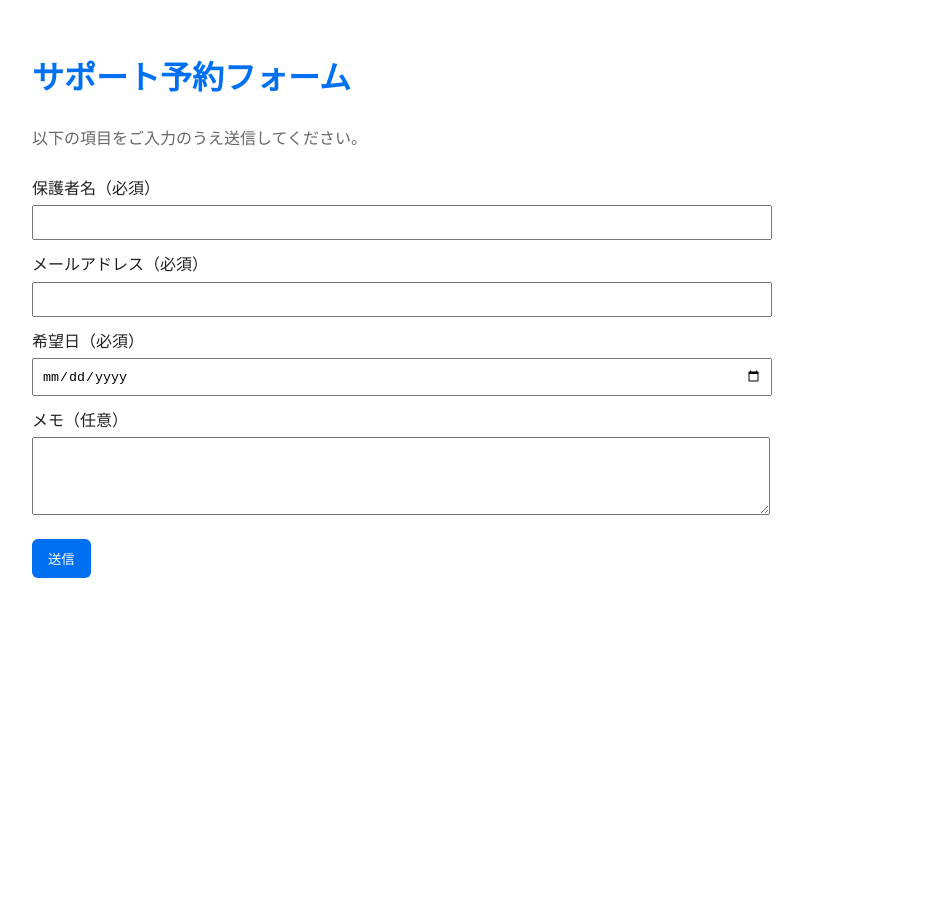
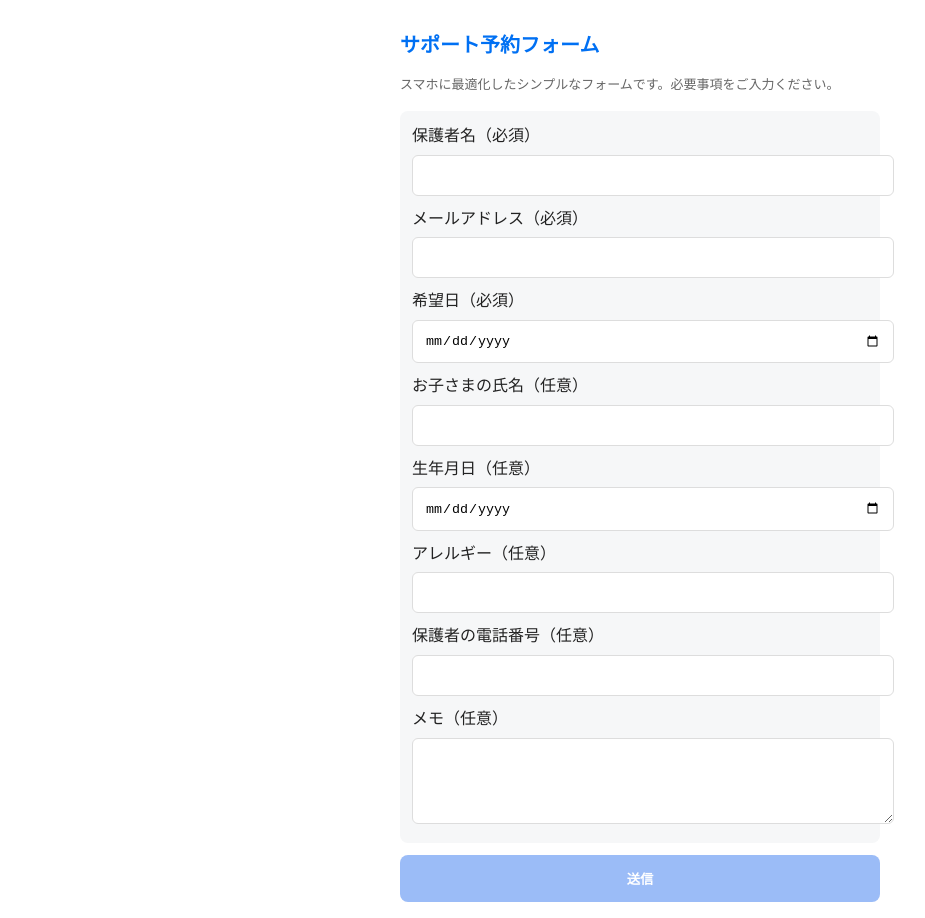
Before and after one commit to le-watanabe-y/support-you-yoro-reservation-clean, a Next.js app: page / in a window 1280 px wide. Shown: the whole page, without its empty margins (0-925 px from the left). Before the commit the page ends 800 px from the top, so only its background shows below. Built offline with nearby package versions, Linux system fonts and the light colour scheme.

Commit message:
Update page.tsx

```diff
--- a/app/page.tsx
+++ b/app/page.tsx
@@ -1,11 +1,15 @@
 "use client";
-import { useState } from "react";
+import { useEffect, useState } from "react";
 
 type FormState = {
   guardianName: string;
   email: string;
   preferredDate: string; // YYYY-MM-DD
   notes: string;
+  childName?: string;
+  childBirthdate?: string; // YYYY-MM-DD
+  childAllergy?: string;
+  guardianPhone?: string;
 };
 
 export default function Home() {
@@ -15,10 +19,30 @@ export default function Home() {
     preferredDate: "",
     notes: "",
   });
-  const [status, setStatus] = useState<"idle" | "saving" | "done" | "error">(
-    "idle"
-  );
+  const [status, setStatus] = useState<"idle" | "saving" | "done" | "error">("idle");
   const [message, setMessage] = useState<string>("");
+
+  // 定員情報
+  const [remaining, setRemaining] = useState<number | null>(null);
+  const [capacity, setCapacity] = useState<number | null>(null);
+  const [loadingCap, setLoadingCap] = useState(false);
+
+  useEffect(() => {
+    const load = async () => {
+      setRemaining(null);
+      setCapacity(null);
+      if (!form.preferredDate) return;
+      setLoadingCap(true);
+      const res = await fetch(`/api/capacity?date=${form.preferredDate}`, { cache: "no-store" });
+      const json = await res.json();
+      if (json?.ok) {
+        setCapacity(json.capacity);
+        setRemaining(json.remaining);
+      }
+      setLoadingCap(false);
+    };
+    load();
+  }, [form.preferredDate]);
 
   async function onSubmit(e: React.FormEvent) {
     e.preventDefault();
@@ -37,90 +61,132 @@ export default function Home() {
       setStatus("done");
       setMessage(`送信しました。受付番号: ${json.id ?? "—"}`);
       setForm({ guardianName: "", email: "", preferredDate: "", notes: "" });
+      setRemaining(null);
+      setCapacity(null);
     } catch (err: any) {
       setStatus("error");
       setMessage(err?.message ?? "送信に失敗しました");
     }
   }
 
+  const canSubmit =
+    form.guardianName && form.email && form.preferredDate && (remaining ?? 1) > 0 && status !== "saving";
+
   return (
-    <main style={{ padding: "2rem", fontFamily: "sans-serif", maxWidth: 720 }}>
-      <h1>サポート予約フォーム</h1>
-      <p style={{ color: "#666" }}>以下の項目をご入力のうえ送信してください。</p>
+    <main style={{ padding: "16px", maxWidth: 480, margin: "0 auto", fontFamily: "system-ui, sans-serif" }}>
+      <h1 style={{ fontSize: 20, marginBottom: 8 }}>サポート予約フォーム</h1>
+      <p style={{ color: "#666", fontSize: 13, marginBottom: 16 }}>
+        スマホに最適化したシンプルなフォームです。必要事項をご入力ください。
+      </p>
 
-      <form onSubmit={onSubmit} style={{ marginTop: "1.5rem" }}>
-        <label style={{ display: "block", marginBottom: 12 }}>
+      <form onSubmit={onSubmit} style={{ display: "grid", gap: 12 }}>
+        <section style={{ background: "#f6f7f8", padding: 12, borderRadius: 8 }}>
+          <label style={{ display: "block", marginBottom: 10 }}>
             保護者名（必須）
             <input
               required
               value={form.guardianName}
-            onChange={(e) =>
-              setForm((f) => ({ ...f, guardianName: e.target.value }))
-            }
-            style={{ width: "100%", padding: 8, marginTop: 4 }}
+              onChange={(e) => setForm((f) => ({ ...f, guardianName: e.target.value }))}
+              style={{ width: "100%", padding: 12, marginTop: 6, borderRadius: 6, border: "1px solid #ddd" }}
             />
           </label>
 
-        <label style={{ display: "block", marginBottom: 12 }}>
+          <label style={{ display: "block", marginBottom: 10 }}>
             メールアドレス（必須）
             <input
               type="email"
               required
               value={form.email}
-            onChange={(e) =>
-              setForm((f) => ({ ...f, email: e.target.value }))
-            }
-            style={{ width: "100%", padding: 8, marginTop: 4 }}
+              onChange={(e) => setForm((f) => ({ ...f, email: e.target.value }))}
+              style={{ width: "100%", padding: 12, marginTop: 6, borderRadius: 6, border: "1px solid #ddd" }}
             />
           </label>
 
-        <label style={{ display: "block", marginBottom: 12 }}>
+          <label style={{ display: "block", marginBottom: 10 }}>
             希望日（必須）
             <input
               type="date"
               required
               value={form.preferredDate}
-            onChange={(e) =>
-              setForm((f) => ({ ...f, preferredDate: e.target.value }))
-            }
-            style={{ width: "100%", padding: 8, marginTop: 4 }}
+              onChange={(e) => setForm((f) => ({ ...f, preferredDate: e.target.value }))}
+              style={{ width: "100%", padding: 12, marginTop: 6, borderRadius: 6, border: "1px solid #ddd" }}
+            />
+            <div style={{ marginTop: 6, fontSize: 12, color: "#555" }}>
+              {loadingCap && "残枠を確認中…"}
+              {!loadingCap && remaining !== null && capacity !== null && (
+                <span>
+                  {remaining > 0 ? `残り ${remaining} 枠（定員 ${capacity}）` : "満席です"}
+                </span>
+              )}
+            </div>
+          </label>
+
+          <label style={{ display: "block", marginBottom: 10 }}>
+            お子さまの氏名（任意）
+            <input
+              value={form.childName ?? ""}
+              onChange={(e) => setForm((f) => ({ ...f, childName: e.target.value }))}
+              style={{ width: "100%", padding: 12, marginTop: 6, borderRadius: 6, border: "1px solid #ddd" }}
             />
           </label>
 
-        <label style={{ display: "block", marginBottom: 16 }}>
+          <label style={{ display: "block", marginBottom: 10 }}>
+            生年月日（任意）
+            <input
+              type="date"
+              value={form.childBirthdate ?? ""}
+              onChange={(e) => setForm((f) => ({ ...f, childBirthdate: e.target.value }))}
+              style={{ width: "100%", padding: 12, marginTop: 6, borderRadius: 6, border: "1px solid #ddd" }}
+            />
+          </label>
+
+          <label style={{ display: "block", marginBottom: 10 }}>
+            アレルギー（任意）
+            <input
+              value={form.childAllergy ?? ""}
+              onChange={(e) => setForm((f) => ({ ...f, childAllergy: e.target.value }))}
+              style={{ width: "100%", padding: 12, marginTop: 6, borderRadius: 6, border: "1px solid #ddd" }}
+            />
+          </label>
+
+          <label style={{ display: "block", marginBottom: 10 }}>
+            保護者の電話番号（任意）
+            <input
+              inputMode="tel"
+              value={form.guardianPhone ?? ""}
+              onChange={(e) => setForm((f) => ({ ...f, guardianPhone: e.target.value }))}
+              style={{ width: "100%", padding: 12, marginTop: 6, borderRadius: 6, border: "1px solid #ddd" }}
+            />
+          </label>
+
+          <label style={{ display: "block" }}>
             メモ（任意）
             <textarea
               rows={4}
               value={form.notes}
-            onChange={(e) =>
-              setForm((f) => ({ ...f, notes: e.target.value }))
-            }
-            style={{ width: "100%", padding: 8, marginTop: 4 }}
+              onChange={(e) => setForm((f) => ({ ...f, notes: e.target.value }))}
+              style={{ width: "100%", padding: 12, marginTop: 6, borderRadius: 6, border: "1px solid #ddd" }}
             />
           </label>
+        </section>
 
         <button
-          disabled={status === "saving"}
+          disabled={!canSubmit}
           type="submit"
           style={{
-            padding: "10px 16px",
-            background: "#0070f3",
+            padding: "14px 16px",
+            background: canSubmit ? "#0070f3" : "#9bbcf7",
             color: "#fff",
             border: 0,
-            borderRadius: 6,
-            cursor: "pointer",
+            borderRadius: 8,
+            fontWeight: 700,
           }}
         >
           {status === "saving" ? "送信中…" : "送信"}
         </button>
 
         {message && (
-          <p
-            style={{
-              marginTop: 12,
-              color: status === "error" ? "#c00" : "#067c06",
-            }}
-          >
+          <p style={{ marginTop: 8, color: status === "error" ? "#c00" : "#067c06", fontSize: 14 }}>
             {message}
           </p>
         )}
```
Lines whose indentation alone changed are shown as unchanged.
